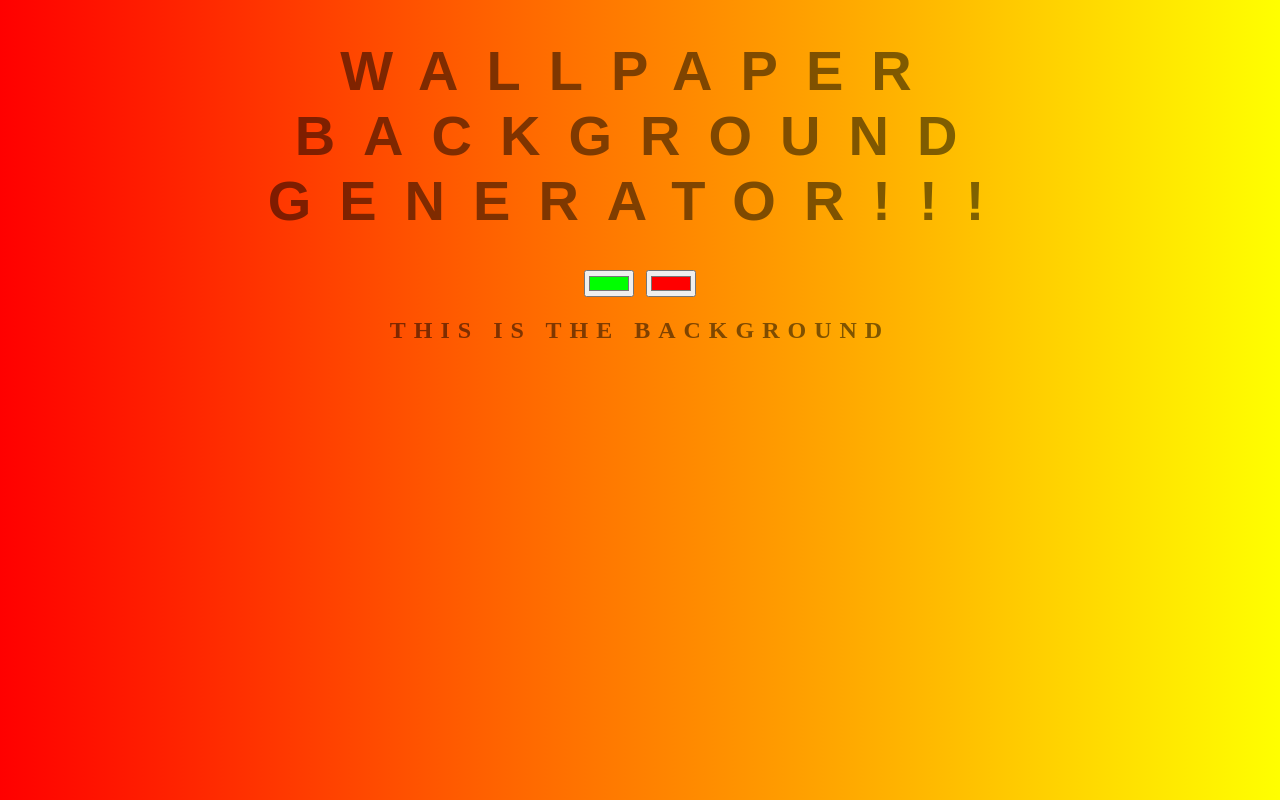
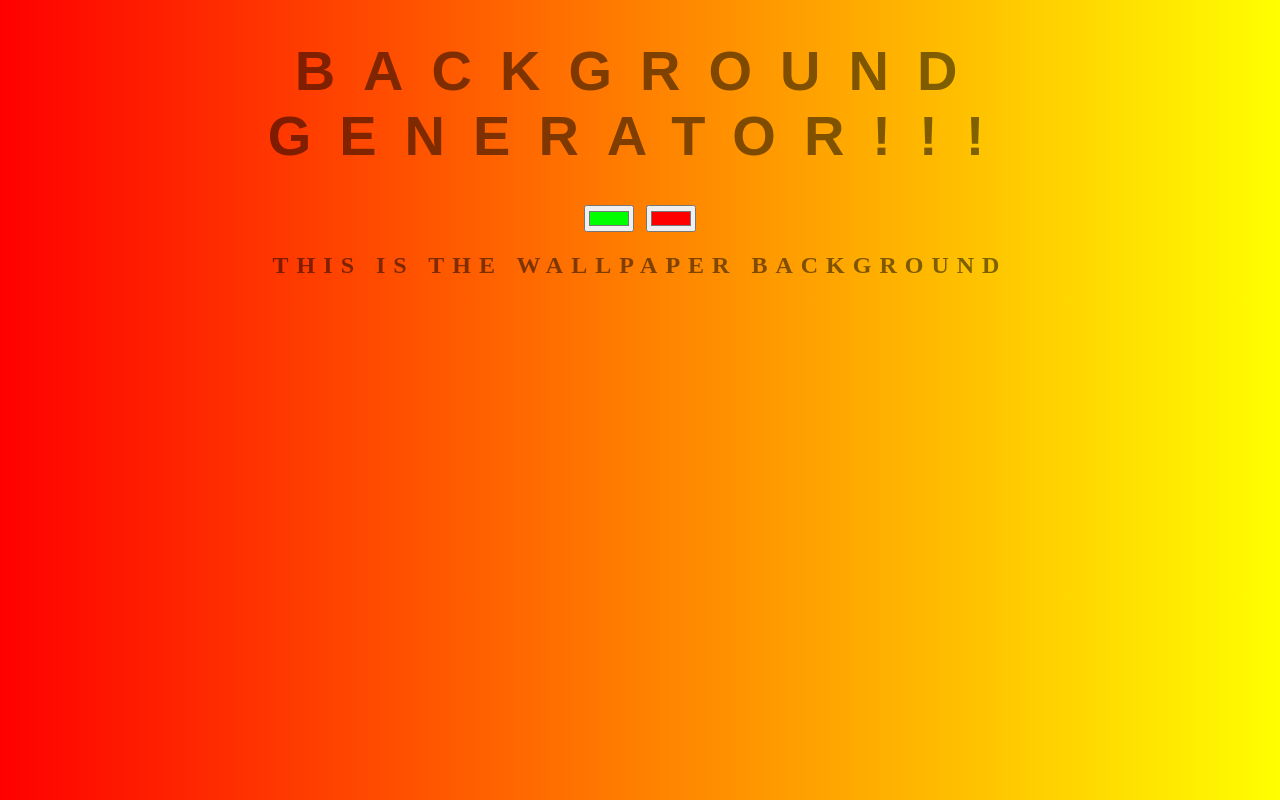
Before and after one commit to durgapal/background-generator, a plain HTML site: page index.html in a window 1280 px wide. Drawn offline with Linux system fonts and the light colour scheme.

Commit message:
Changing title and background

```diff
--- a/index.html
+++ b/index.html
@@ -5,10 +5,10 @@
 	<link rel="stylesheet" type="text/css" href="style.css">
 </head>
 <body id="gradient">
-	<h1>Wallpaper Background Generator!!!</h1>
+	<h1>Background Generator!!!</h1>
 	<input class="color" type="color" value="#00ff00">
 	<input class="color" type="color" value="#ff0000">
-	<h2>This is the background</h2>
+	<h2>This is the wallpaper background</h2>
 	<h3></h3>
 	<script type="text/javascript" src="script.js"></script>
 </body>
```
